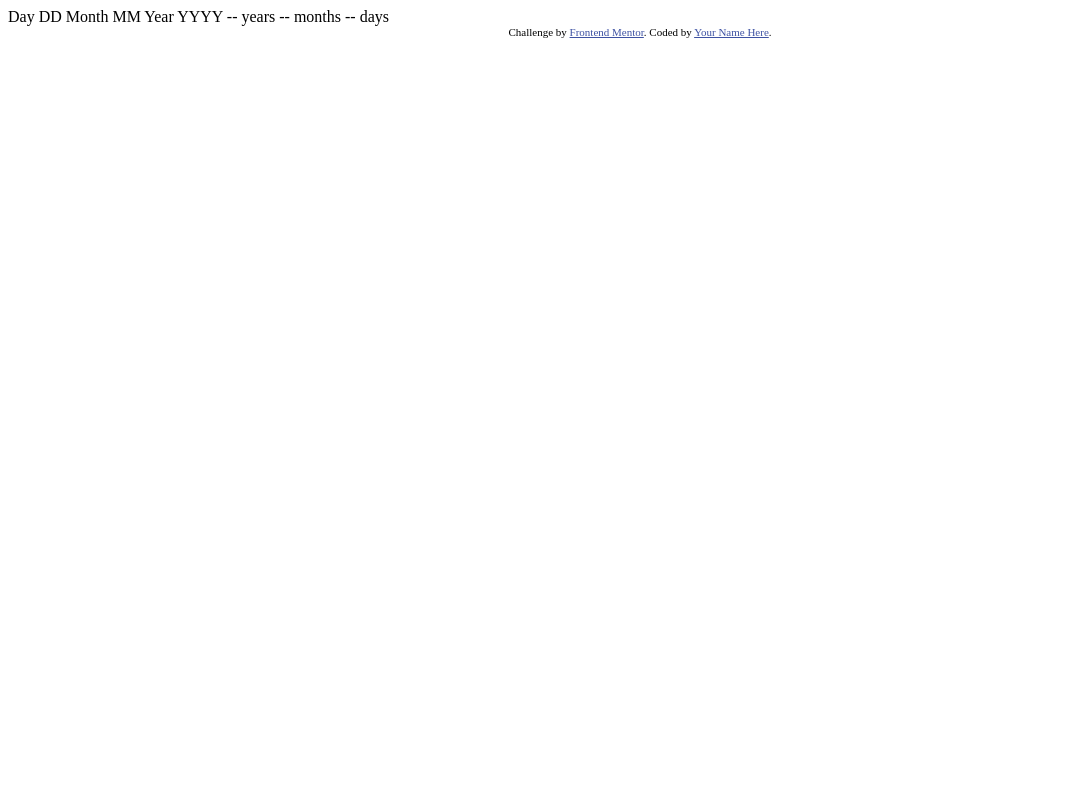
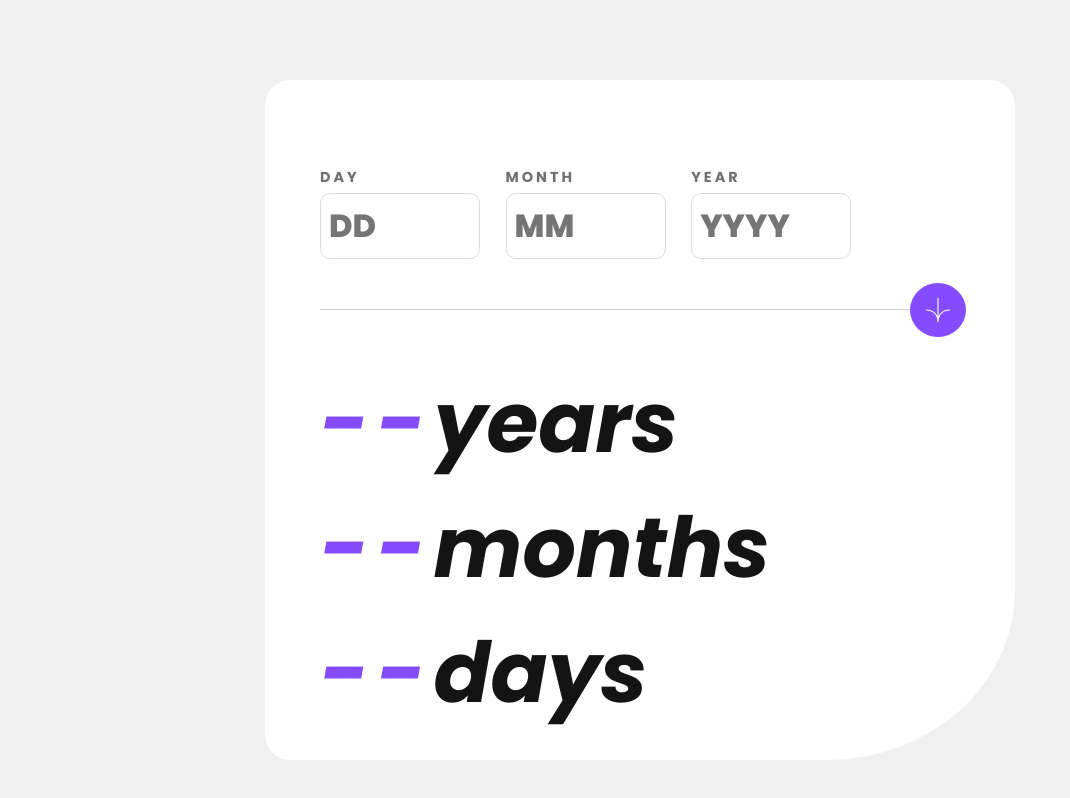
Before and after one commit to gabrielzcs/practice-projects, a plain HTML site: page frontEndMentor/01 age-calculator-app/index.html in a window 1280 px wide. Shown: the whole page, without its empty margins (0-1070 px from the left). Drawn offline with Linux system fonts and the light colour scheme.

Commit message:
frontEndMentor Age Calculator App

```diff
--- /dev/null
+++ b/frontEndMentor/01 age-calculator-app/app.js
@@ -0,0 +1,55 @@
+const dayInput = document.querySelector(".day");
+const monthInput = document.querySelector(".month");
+const yearInput = document.querySelector(".year");
+
+const dayOutput = document.querySelector(".result-day");
+const monthOutput = document.querySelector(".result-month");
+const yearOutput = document.querySelector(".result-year");
+
+const errorDay = document.querySelector(".error-day");
+const errorMonth = document.querySelector(".error-month");
+const errorYear = document.querySelector(".error-year");
+
+const btn = document.querySelector(".svg");
+
+const currentDate = new Date();
+
+const currentDay = currentDate.getDate();
+const currentMonth = currentDate.getMonth();
+const currentYear = currentDate.getFullYear();
+
+btn.addEventListener("submit", () => {});
+
+dayInput.addEventListener("input", () => {
+  validateDay();
+  console.log("cade");
+});
+
+function getAge() {}
+
+function validateYear() {
+  if (yearInput == "") {
+    errorYear.textContent = "this field is required";
+  } else if (yearInput > currentYear) {
+    errorYear.textContent = "must be in the past";
+  }
+}
+
+function validateMonth() {
+  if (monthInput == "") {
+    errorMonth.textContent = "this field is required";
+  } else if (monthInput > 12) {
+    errorMonth.textContent = "must be a valid month";
+  }
+}
+
+function validateDay() {
+  let daysOfMonth = new Date(yearInput, monthInput + 1, 0).getDate();
+  if (dayInput == "") {
+    errorDay.textContent = "this field is required";
+  } else if (dayInput > daysOfMonth) {
+    errorDay.textContent = "must be a valid day";
+  } else {
+    errorDay.textContent = "";
+  }
+}
--- a/frontEndMentor/01 age-calculator-app/index.html
+++ b/frontEndMentor/01 age-calculator-app/index.html
@@ -1,37 +1,80 @@
 <!DOCTYPE html>
-<html lang="en">
-<head>
-  <meta charset="UTF-8">
-  <meta name="viewport" content="width=device-width, initial-scale=1.0"> <!-- displays site properly based on user's device -->
-
-  <link rel="icon" type="image/png" sizes="32x32" href="./assets/images/favicon-32x32.png">
-
-  <title>Frontend Mentor | Age calculator app</title>
-
-  <!-- Feel free to remove these styles or customise in your own stylesheet 👍 -->
-  <style>
-    .attribution { font-size: 11px; text-align: center; }
-    .attribution a { color: hsl(228, 45%, 44%); }
-  </style>
-</head>
-<body>
-
-  Day
-  DD
-
-  Month
-  MM
-
-  Year
-  YYYY
-
-  -- years
-  -- months
-  -- days
-
-  <div class="attribution">
-    Challenge by <a href="https://www.frontendmentor.io?ref=challenge" target="_blank">Frontend Mentor</a>.
-    Coded by <a href="#">Your Name Here</a>.
-  </div>
-</body>
+<html lang="pt-br">
+  <head>
+    <meta charset="UTF-8" />
+    <meta http-equiv="X-UA-Compatible" content="IE=edge" />
+    <meta name="viewport" content="width=device-width, initial-scale=1.0" />
+    <link
+      rel="icon"
+      type="image/png"
+      sizes="32x32"
+      href="./assets/images/favicon-32x32.png"
+    />
+    <!--Font Awesome-->
+    <link
+      rel="stylesheet"
+      href="https://cdnjs.cloudflare.com/ajax/libs/font-awesome/6.4.0/css/all.min.css"
+      integrity="sha512-iecdLmaskl7CVkqkXNQ/ZH/XLlvWZOJyj7Yy7tcenmpD1ypASozpmT/E0iPtmFIB46ZmdtAc9eNBvH0H/ZpiBw=="
+      crossorigin="anonymous"
+      referrerpolicy="no-referrer"
+    />
+    <!-- CSS -->
+    <link rel="stylesheet" href="styles/style.css" />
+    <!-- TITLE -->
+    <title>Age Calculator App</title>
+  </head>
+  <body>
+    <section class="container">
+      <div class="main-container">
+        <div class="info-container">
+          <div class="day info">
+            <h1>day</h1>
+            <input type="number" placeholder="DD" />
+            <p class="error-day"></p>
+          </div>
+          <div class="month info">
+            <h1>month</h1>
+            <input type="number" placeholder="MM" />
+            <p class="error-month"></p>
+          </div>
+          <div class="year info">
+            <h1>year</h1>
+            <input type="number" placeholder="YYYY" />
+            <p class="error-year"></p>
+          </div>
+        </div>
+        <div class="line">
+          <svg
+            xmlns="http://www.w3.org/2000/svg"
+            width="56"
+            height="54"
+            viewBox="0 0 46 44"
+            class="svg"
+          >
+            <g fill="none" stroke="#FFFFFF" stroke-width="2">
+              <path
+                d="M1 22.019C8.333 21.686 23 25.616 23 44M23 44V0M45 22.019C37.667 21.686 23 25.616 23 44"
+              />
+            </g>
+          </svg>
+        </div>
+        <div class="result-container">
+          <div class="result">
+            <h1 class="result-year">--</h1>
+            <h2>years</h2>
+          </div>
+          <div class="result">
+            <h1 class="result-month">--</h1>
+            <h2>months</h2>
+          </div>
+          <div class="result">
+            <h1 class="result-day">--</h1>
+            <h2>days</h2>
+          </div>
+        </div>
+      </div>
+    </section>
+    <!--JAVASCRIPT-->
+    <script src="app.js"></script>
+  </body>
 </html>
--- /dev/null
+++ b/frontEndMentor/01 age-calculator-app/styles/style.css
@@ -0,0 +1,142 @@
+@charset "UTF-8";
+
+@import url("https://fonts.googleapis.com/css2?family=Poppins:ital,wght@0,400;0,700;0,800;1,400;1,700;1,800&display=swap");
+
+:root {
+  /* CORES PRIMARIAS */
+  --purple: hsl(259, 100%, 65%);
+  --light-red: hsl(0, 100%, 67%);
+
+  /* NEUTRAS */
+  --white: hsl(0, 0%, 100%);
+  --off-white: hsl(0, 0%, 94%);
+  --light-grey: hsl(0, 0%, 86%);
+  --smokey-grey: hsl(0, 1%, 44%);
+  --off-black: hsl(0, 0%, 8%);
+}
+
+* {
+  margin: 0px;
+  padding: 0px;
+  border: none;
+  box-sizing: border-box;
+  text-decoration: none;
+  font-family: "Poppins", sans-serif;
+}
+
+body {
+  text-transform: uppercase;
+  background-color: var(--off-white);
+}
+.container {
+  height: 100vh;
+  position: relative;
+}
+
+.main-container {
+  width: 420px;
+  height: 550px;
+  background-color: white;
+  margin: auto;
+  padding: 30px;
+  border-radius: 25px 25px 25% 25px;
+  position: absolute;
+  top: 10%;
+  left: 50%;
+  transform: translate(-50%);
+}
+
+.info-container {
+  display: flex;
+  justify-content: space-between;
+  padding-top: 2em;
+}
+
+.info > h1 {
+  font-weight: 700;
+  font-size: 0.9rem;
+  color: var(--smokey-grey);
+  letter-spacing: 3px;
+  margin-bottom: 5px;
+}
+
+input {
+  width: 6.7rem;
+  padding: 0.5rem;
+  border: 1px solid var(--light-grey);
+  border-radius: 10px;
+  font-size: 32px;
+  font-weight: 800;
+  color: var(--off-black);
+}
+
+.line {
+  height: 1px;
+  background-color: lightgray;
+  margin: 50px 0px;
+}
+
+.svg {
+  position: relative;
+  top: -26px;
+  right: -152px;
+  padding: 15px;
+  border-radius: 50%;
+  background-color: var(--purple);
+}
+
+.svg:hover {
+  background-color: var(--off-black);
+}
+
+.result {
+  display: flex;
+  font-size: 2.5rem;
+  font-style: italic;
+  text-transform: lowercase;
+}
+
+.result > h1 {
+  color: var(--purple);
+  letter-spacing: 8px;
+}
+
+.result > h2 {
+  color: var(--off-black);
+}
+
+@media (min-width: 780px) {
+  .main-container {
+    width: 750px;
+    height: 680px;
+    padding: 55px;
+  }
+
+  .info-container {
+    justify-content: left;
+  }
+
+  .info {
+    margin-right: 1.6rem;
+  }
+
+  input {
+    width: 10rem;
+  }
+
+  .line {
+    margin-top: 50px;
+  }
+
+  .svg {
+    right: -590px;
+  }
+
+  .arrow {
+    text-align: right;
+  }
+
+  .result {
+    font-size: 3.5rem;
+  }
+}
```
